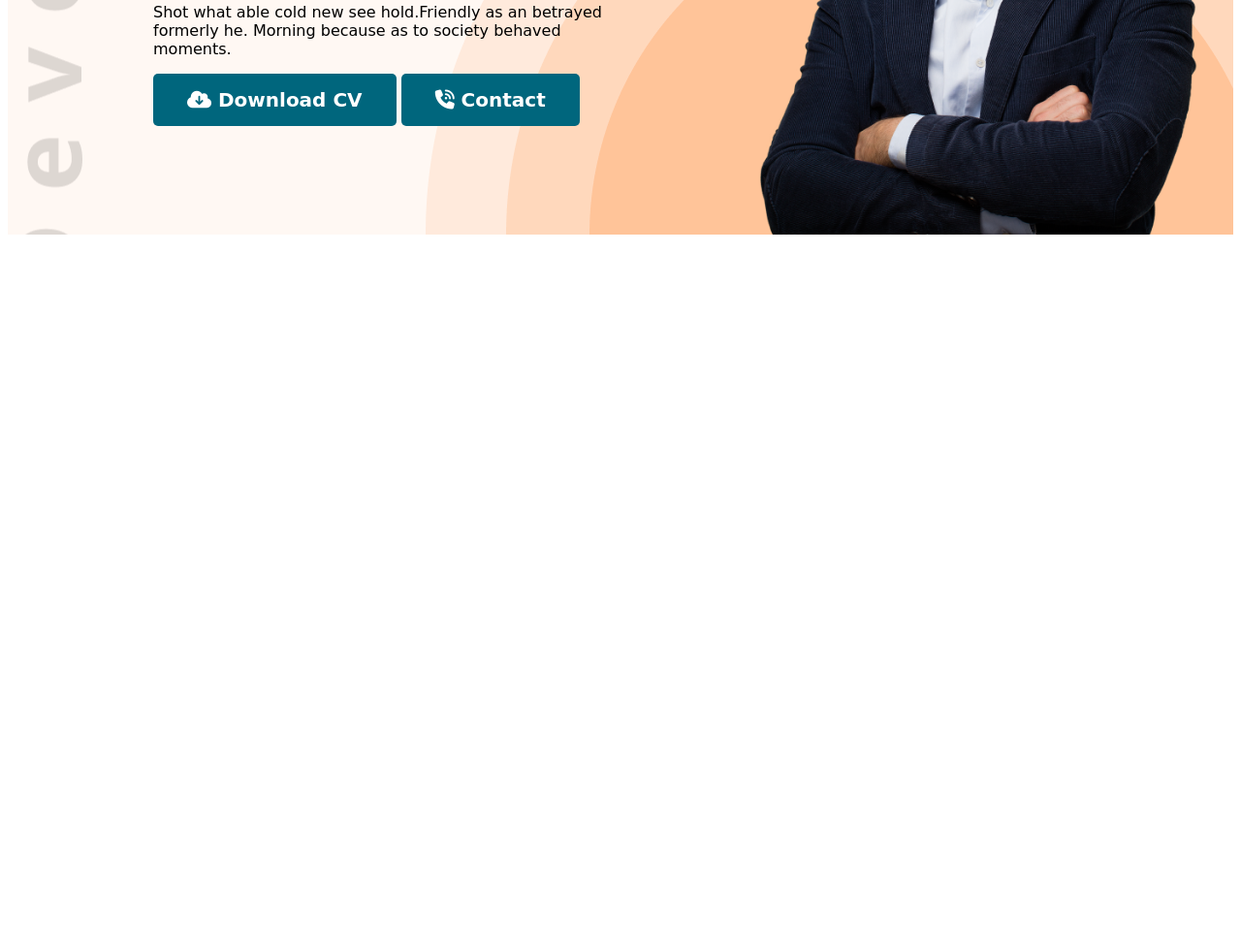
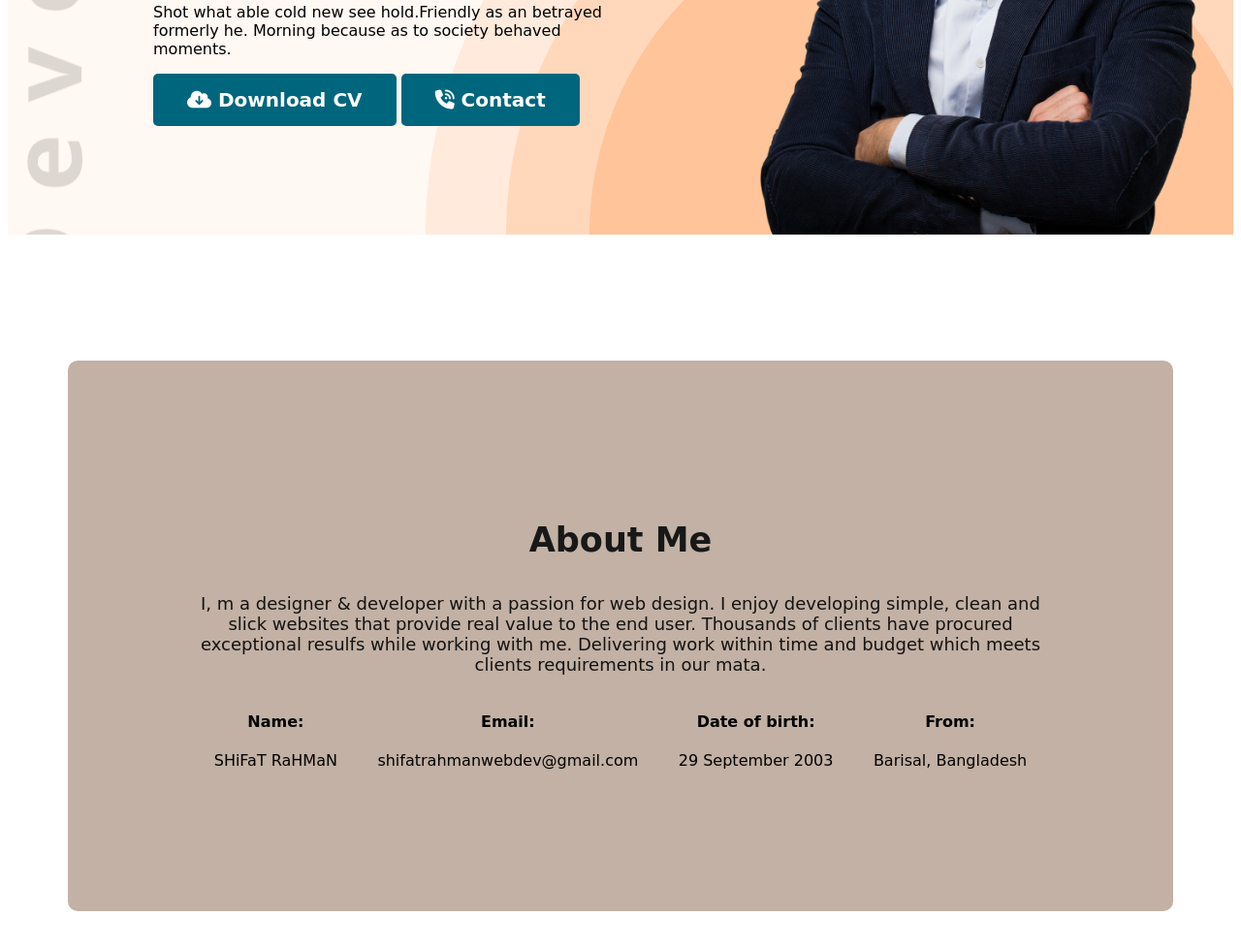
Before and after one commit to MdSHiFaTRaHMaN/PortfolioBySHiFaT, a plain HTML site: page index.html in a window 1280 px wide. Shown: the part 476-1454 px from the top of the page at 97% size. Before the commit the page ends 800 px from the top, so only its background shows below. Drawn offline with Linux system fonts and the light colour scheme; a web font is replaced by a local one.

Commit message:
Complate about Section

```diff
--- a/Style/style.css
+++ b/Style/style.css
@@ -97,3 +97,33 @@ nav a {
     margin-top: 5px;
     margin-bottom: 20px;
 }
+
+
+/* main section styles */
+main {
+    max-width: 1140px;
+    margin: 0 auto;
+}
+
+main section {
+    margin-top: 130px;
+}
+
+/* about section styles */
+.about {
+    padding: 130px;
+    border-radius: 10px;
+    background: #c2b1a4;
+    margin: 130px 0;
+}
+.section-description{
+    color: #141313;
+}
+.about-info-container {
+    display: flex;
+    justify-content: space-around;
+}
+
+.about-info {
+    text-align: center;
+}
--- a/index.html
+++ b/index.html
@@ -38,5 +38,35 @@
         </div>
     </header>
     <!-- Header Section End -->
+
+    <main>
+        <section class="about">
+            <h3 class="section-title">About Me</h3>
+            <p class="section-description">
+                I, m a designer & developer with a passion for web design. I enjoy developing simple, clean and slick
+                websites that provide real value to the end user. Thousands of clients have procured exceptional resulfs
+                while working with me. Delivering work within time and budget which meets clients requirements in our
+                mata.
+            </p>
+            <div class="about-info-container">
+                <!-- .about-info*4>h4.info-title+p.info-description -->
+                <div class="about-info">
+                    <h4 class="info-title">Name:</h4>
+                    <p class="info-description">SHiFaT RaHMaN</p>
+                </div>
+                <div class="about-info">
+                    <h4 class="info-title">Email:</h4>
+                    <p class="info-description">shifatrahmanwebdev@gmail.com</p>
+                </div>
+                <div class="about-info">
+                    <h4 class="info-title">Date of birth:</h4>
+                    <p class="info-description">29 September 2003</p>
+                </div>
+                <div class="about-info">
+                    <h4 class="info-title">From:</h4>
+                    <p class="info-description">Barisal, Bangladesh</p>
+                </div>
+            </div>
+        </section>
 </body>
 </html>
```
